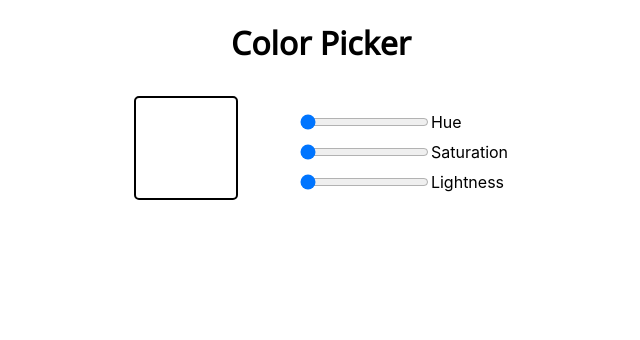
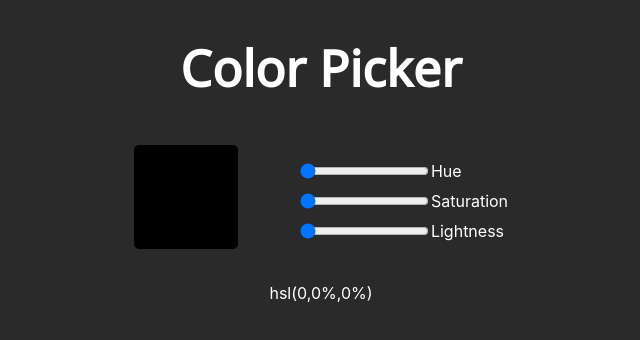
Before and after one commit to mmyenny/color-picker-2, a React (Create React App) app: page / in a window 1280 px wide. Shown: the top 340 px of the page, without its empty margins (319-959 px from the left). Built offline with nearby package versions, Linux system fonts and the light colour scheme.

Commit message:
Created dynamic state

```diff
--- a/src/App.css
+++ b/src/App.css
@@ -1,4 +1,8 @@
 @import url('https://fonts.googleapis.com/css?family=Noto+Sans');
+
+html {
+  background-color: rgb(42, 42, 42);
+}
 
 .App {
   text-align: center;
@@ -6,6 +10,8 @@
 
 h1 {
   font-family: 'Noto Sans', sans-serif;
+  font-size: 50px;
+  color: white;
 }
 
 div.container {
@@ -30,4 +36,9 @@ li {
   display: flex;
   list-style: none;
   margin: 10px;
+  color: white;
 }
+
+p {
+  color: white;
+}
--- a/src/App.js
+++ b/src/App.js
@@ -12,22 +12,50 @@ class App extends Component {
     }
   }
 
+  updateHue = event => {
+    this.setState({
+      hue: event.target.value
+    })
+  }
+
+  updateSaturation = event => {
+    this.setState({
+      saturation: event.target.value
+    })
+  }
+
+  updateLightness = event => {
+    this.setState({
+      lightness: event.target.value
+    })
+  }
+
   render() {
+    let color = `hsl(${this.state.hue},${this.state.saturation}%,${
+      this.state.lightness
+    }%)`
     return (
       <div className="App">
         <h1>Color Picker</h1>
         <div className="container">
-          <div className="box" />
+          <div className="box" style={{ backgroundColor: color }} />
           <div className="sliders">
             <ul>
               <li>
-                <input type="range" value={this.state.hue} min="0" max="360" />
+                <input
+                  type="range"
+                  value={this.state.hue}
+                  onChange={this.updateHue}
+                  min="0"
+                  max="360"
+                />
                 <label>Hue</label>
               </li>
               <li>
                 <input
                   type="range"
                   value={this.state.saturation}
+                  onChange={this.updateSaturation}
                   min="0"
                   max="100"
                 />
@@ -37,6 +65,7 @@ class App extends Component {
                 <input
                   type="range"
                   value={this.state.lightness}
+                  onChange={this.updateLightness}
                   min="0"
                   max="100"
                 />
@@ -45,6 +74,7 @@ class App extends Component {
             </ul>
           </div>
         </div>
+        <p>{color}</p>
       </div>
     )
   }
```
